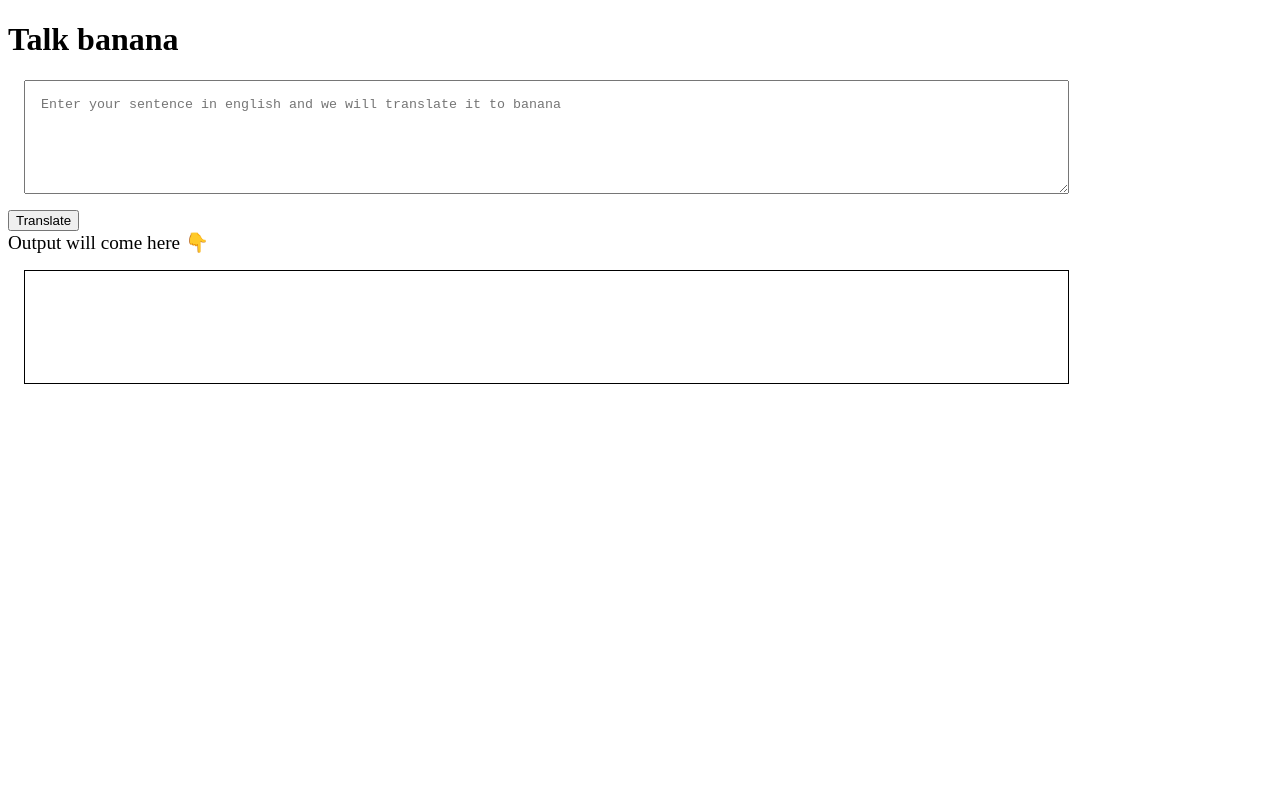
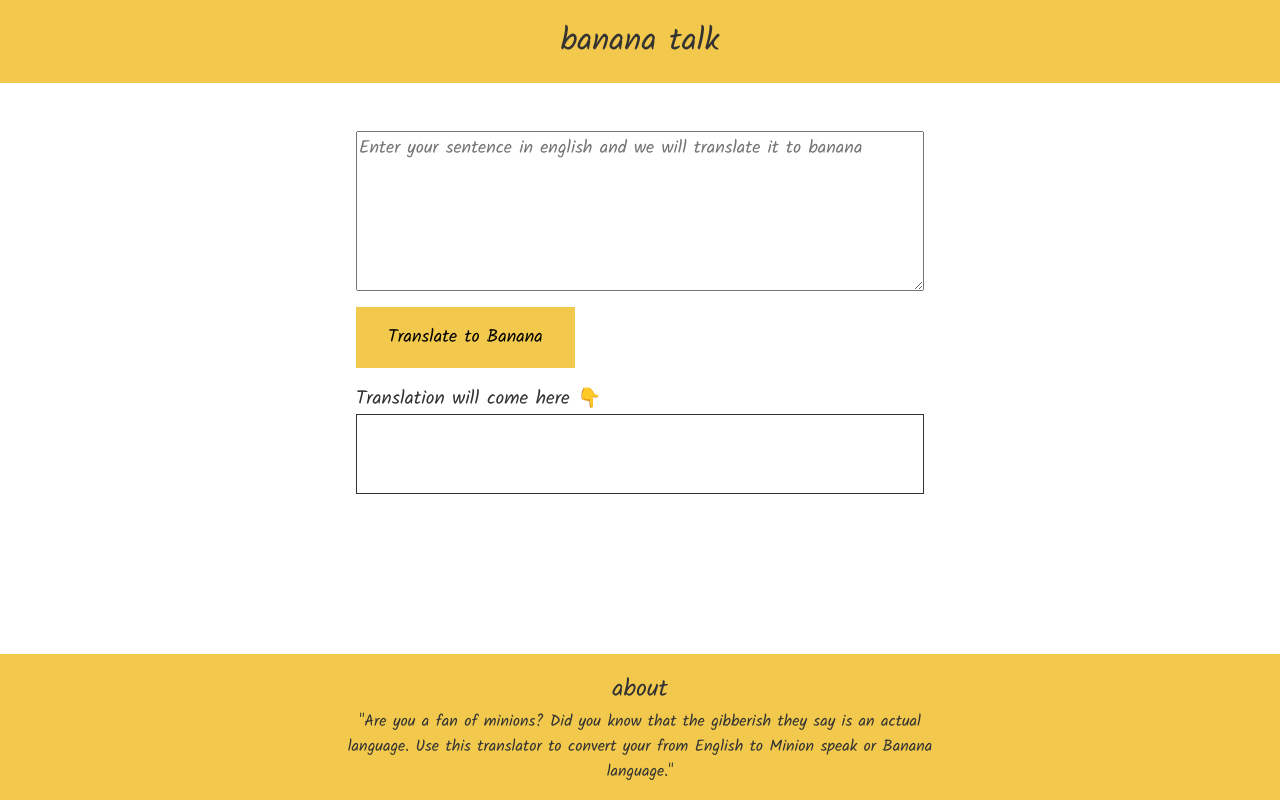
Before and after one commit to saks1209am/Banana-speak, a plain HTML site: page index.html in a window 1280 px wide. Drawn offline with Linux system fonts and the light colour scheme.

Commit message:
added css

```diff
--- a/index.html
+++ b/index.html
@@ -5,35 +5,34 @@
     <meta charset="UTF-8">
     <meta http-equiv="X-UA-Compatible" content="IE=edge">
     <meta name="viewport" content="width=device-width, initial-scale=1.0">
+    <link rel="stylesheet" href="style.css">
     <title>Banana speak</title>
-    <style>
-        textarea {
-            width: 80%;
-            height: 10vh;
-            display: block;
-            padding: 1rem;
-            margin: 1rem;
-        }
-
-        #output{
-            border: 1px solid black;
-            height: 10vh;
-            width: 80%;
-            margin: 1rem;
-            padding: 1rem;
-        }
-    </style>
 
 </head>
 
 <body>
-    <h1>Talk banana</h1>
+    <nav>
+        <div style="font-size: 2rem; padding:1rem;">banana talk</div>
+    </nav>
 
-    <textarea id="txt-input" placeholder="Enter your sentence in english and we will translate it to banana"></textarea>
-    <button id="btn-translate">Translate</button>
+    <main>
+        <textarea id="txt-input"
+            placeholder="Enter your sentence in english and we will translate it to banana"></textarea>
+        <button id="btn-translate">Translate to Banana</button>
 
-    <div style="font-size: larger;"> Output will come here 👇</div>
-    <div id="output"></div>
+        <div style="font-size: larger;"> Translation will come here 👇</div>
+        <div id="translate-output" style="padding:1rem; font-size:large;"></div>
+    </main>
+
+    <footer>
+        <div style="font-size: x-large">about</div>
+        <p>
+            "Are you a fan of minions? Did you know that the gibberish they say is an actual language. Use this
+            translator to convert your from English to Minion speak
+            or Banana language."
+        </p>
+    </footer>
+
     <script src="app.js" type="text/javascript"></script>
 </body>
 
--- /dev/null
+++ b/style.css
@@ -0,0 +1,71 @@
+@import url('https://fonts.googleapis.com/css2?family=Kalam&display=swap');
+
+* {
+    box-sizing: border-box;
+}
+
+:root {
+    --primary: #F2C94C;
+    --black: #333333;
+    --width-break:600px
+}
+
+body {
+    margin: 0;
+    font-family: 'Kalam', cursive;
+    color: #333333;
+}
+
+nav {
+    background-color: var(--primary);
+    text-align: center;
+}
+
+main {
+    margin: auto;
+    padding: 1rem;
+    max-width: var(--width-break);
+}
+
+textarea {
+    box-sizing: border-box;
+    display: block;
+    width: 100%;
+    min-height: 20vh;
+    margin-top: 2rem;
+    font-size: large;
+    font-family: inherit;
+}
+
+button {
+    background-color: var(--primary);
+    border: none;
+    margin: 1rem 0rem;
+    padding: 1rem 2rem;
+    font-family: 'Kalam', cursive;
+    font-size: large;
+}
+
+
+#translate-output {
+    box-sizing: border-box;
+    width: 100%;
+    min-height: 10vh;
+    max-height: 20vh;
+    overflow:scroll;
+    border: 1px solid var(--black);
+}
+
+footer {
+    position: fixed;
+    bottom: 0;
+    width: 100%;
+    padding: 1rem;
+    background-color: var(--primary);
+    text-align: center;
+}
+
+footer p {
+    max-width: var(--width-break);
+    margin: auto;
+}
```
